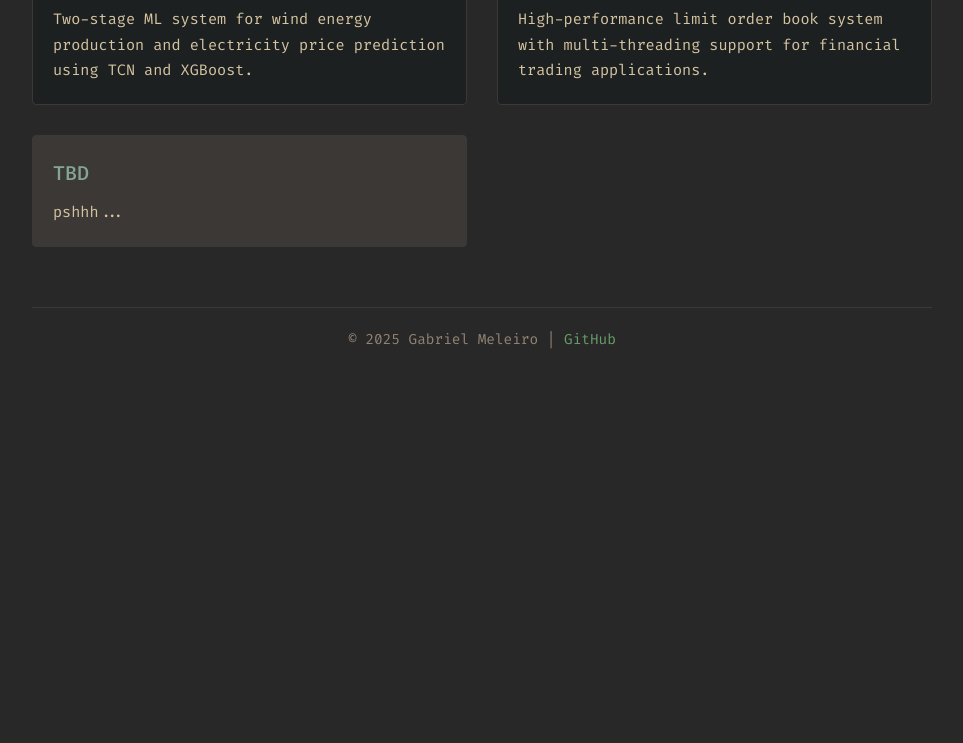
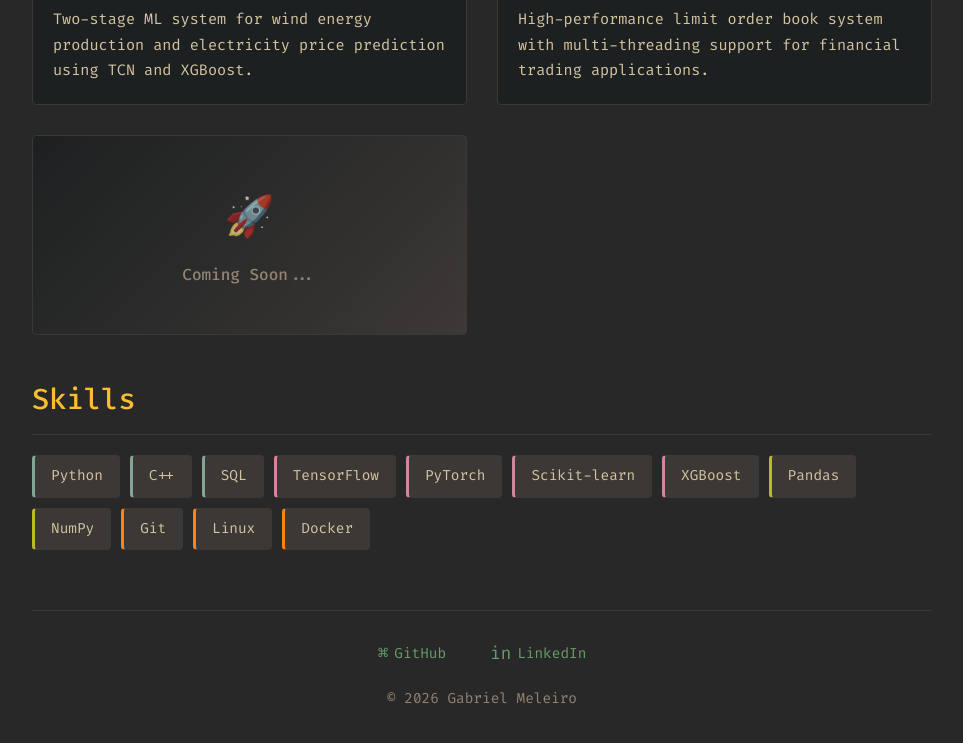
Before and after one commit to gabrielmeleiro1/gabrielmeleiro1.github.io, a plain HTML site: page index.html in a window 1280 px wide. Shown: the part 513-1256 px from the top of the page, without its empty margins (158-1121 px from the left). Before the commit the page ends 920 px from the top, so only its background shows below. Drawn offline with Linux system fonts and the light colour scheme.

Commit message:
Update main page with skills badges, social links, and coming soon card
- Added skills section with categorized badges (languages, ML, data, infra)
- Added LinkedIn and GitHub social links in footer with hover effects
- Replaced placeholder card with animated "Coming Soon" card
- Updated copyright year to 2026

```diff
--- a/index.html
+++ b/index.html
@@ -8,6 +8,116 @@
     <link rel="preconnect" href="https://fonts.gstatic.com" crossorigin>
     <link href="https://fonts.googleapis.com/css2?family=Fira+Code:wght@400;500;700&display=swap" rel="stylesheet">
     <link rel="stylesheet" href="style.css">
+    <style>
+        /* Skills section */
+        .skills-section {
+            margin-top: 40px;
+            margin-bottom: 20px;
+        }
+        .skills-section h2 {
+            margin-bottom: 20px;
+        }
+        .skills-grid {
+            display: flex;
+            flex-wrap: wrap;
+            gap: 10px;
+        }
+        .skill-badge {
+            background: var(--bg1);
+            border: 1px solid var(--border-color);
+            padding: 8px 16px;
+            border-radius: 4px;
+            font-size: 0.9rem;
+            color: var(--fg2);
+            transition: all 0.2s ease;
+        }
+        .skill-badge:hover {
+            border-color: var(--aqua-bright);
+            color: var(--fg0);
+            transform: translateY(-2px);
+        }
+        .skill-badge.lang { border-left: 3px solid var(--blue-bright); }
+        .skill-badge.ml { border-left: 3px solid var(--purple-bright); }
+        .skill-badge.data { border-left: 3px solid var(--green-bright); }
+        .skill-badge.infra { border-left: 3px solid var(--orange-bright); }
+
+        /* Footer social links */
+        .social-links {
+            display: flex;
+            justify-content: center;
+            gap: 20px;
+            margin-bottom: 10px;
+        }
+        .social-link {
+            display: flex;
+            align-items: center;
+            gap: 6px;
+            color: var(--aqua-dim);
+            text-decoration: none;
+            padding: 8px 12px;
+            border-radius: 4px;
+            transition: all 0.2s ease;
+        }
+        .social-link:hover {
+            color: var(--link-hover);
+            background: var(--bg1);
+        }
+        .social-icon {
+            font-size: 1.1rem;
+        }
+
+        /* Coming soon card */
+        .project-card.coming-soon {
+            background: linear-gradient(135deg, var(--bg0-hard) 0%, var(--bg1) 100%);
+            display: flex;
+            align-items: center;
+            justify-content: center;
+            min-height: 200px;
+            position: relative;
+            overflow: hidden;
+        }
+        .project-card.coming-soon::before {
+            content: "";
+            position: absolute;
+            top: -50%;
+            left: -50%;
+            width: 200%;
+            height: 200%;
+            background: linear-gradient(
+                45deg,
+                transparent 40%,
+                rgba(142, 192, 124, 0.03) 50%,
+                transparent 60%
+            );
+            animation: shimmer 3s infinite linear;
+        }
+        @keyframes shimmer {
+            0% { transform: translateX(-100%) rotate(45deg); }
+            100% { transform: translateX(100%) rotate(45deg); }
+        }
+        .coming-soon-content {
+            text-align: center;
+            z-index: 1;
+        }
+        .coming-soon-icon {
+            font-size: 2.5rem;
+            margin-bottom: 10px;
+            opacity: 0.7;
+        }
+        .coming-soon-text {
+            color: var(--fg-muted);
+            font-size: 1rem;
+            font-weight: 500;
+        }
+        .coming-soon-dots {
+            display: inline-block;
+            animation: pulse 1.5s infinite;
+        }
+        @keyframes pulse {
+            0%, 100% { opacity: 0.4; }
+            50% { opacity: 1; }
+        }
+    </style>
 </head>
 <body>
     <div class="container">
@@ -39,18 +149,45 @@
                         <p>High-performance limit order book system with multi-threading support for financial trading applications.</p>
                     </div>
                 </div>
-                 <div class="project-card placeholder">
-                    <div class="project-info">
-                        <h3><a href="#">TBD</a></h3>
-                        <p>pshhh...</p>
+
+                <div class="project-card coming-soon">
+                    <div class="coming-soon-content">
+                        <div class="coming-soon-icon">🚀</div>
+                        <div class="coming-soon-text">Coming Soon<span class="coming-soon-dots">...</span></div>
                     </div>
                 </div>
+            </div>
 
-            </div>
+            <section class="skills-section">
+                <h2>Skills</h2>
+                <div class="skills-grid">
+                    <span class="skill-badge lang">Python</span>
+                    <span class="skill-badge lang">C++</span>
+                    <span class="skill-badge lang">SQL</span>
+                    <span class="skill-badge ml">TensorFlow</span>
+                    <span class="skill-badge ml">PyTorch</span>
+                    <span class="skill-badge ml">Scikit-learn</span>
+                    <span class="skill-badge ml">XGBoost</span>
+                    <span class="skill-badge data">Pandas</span>
+                    <span class="skill-badge data">NumPy</span>
+                    <span class="skill-badge infra">Git</span>
+                    <span class="skill-badge infra">Linux</span>
+                    <span class="skill-badge infra">Docker</span>
+                </div>
+            </section>
         </main>
 
         <footer>
-            <p>&copy; 2025 Gabriel Meleiro | <a href="https://github.com/gabrielmeleiro1" target="_blank" rel="noopener noreferrer">GitHub</a></p>
+            <div class="social-links">
+                <a href="https://github.com/gabrielmeleiro1" target="_blank" rel="noopener noreferrer" class="social-link">
+                    <span class="social-icon">⌘</span> GitHub
+                </a>
+                <a href="https://linkedin.com/in/gabrielmeleiro" target="_blank" rel="noopener noreferrer" class="social-link">
+                    <span class="social-icon">in</span> LinkedIn
+                </a>
+            </div>
+            <p>&copy; 2026 Gabriel Meleiro</p>
         </footer>
-    </div> </body>
+    </div>
+</body>
 </html>
```
